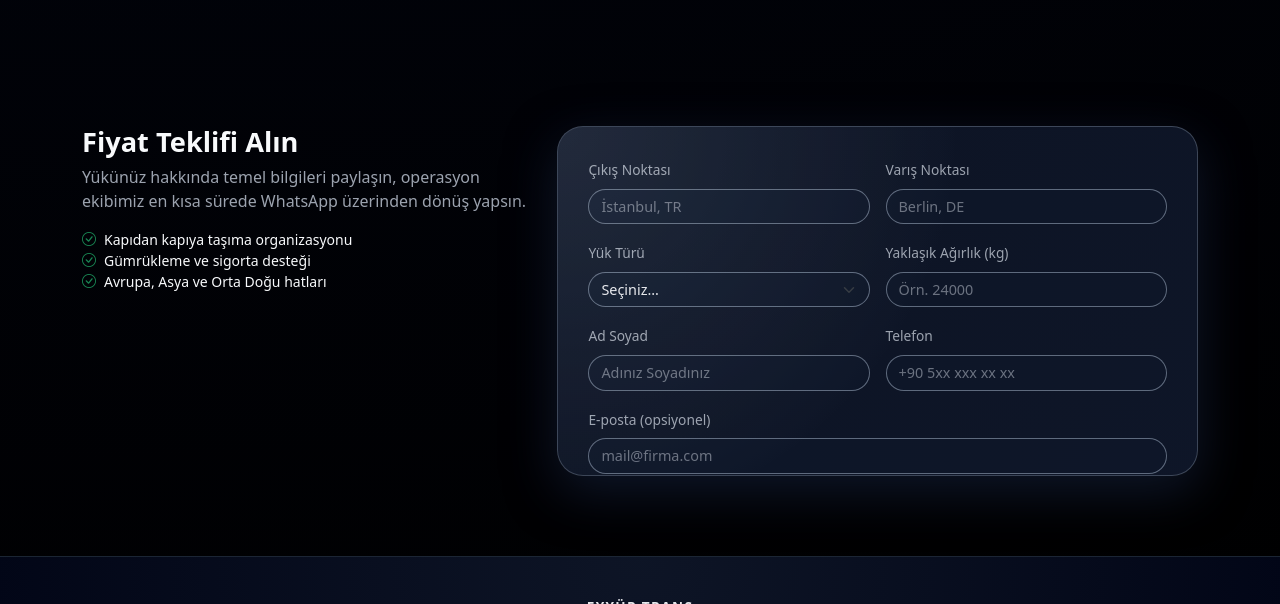
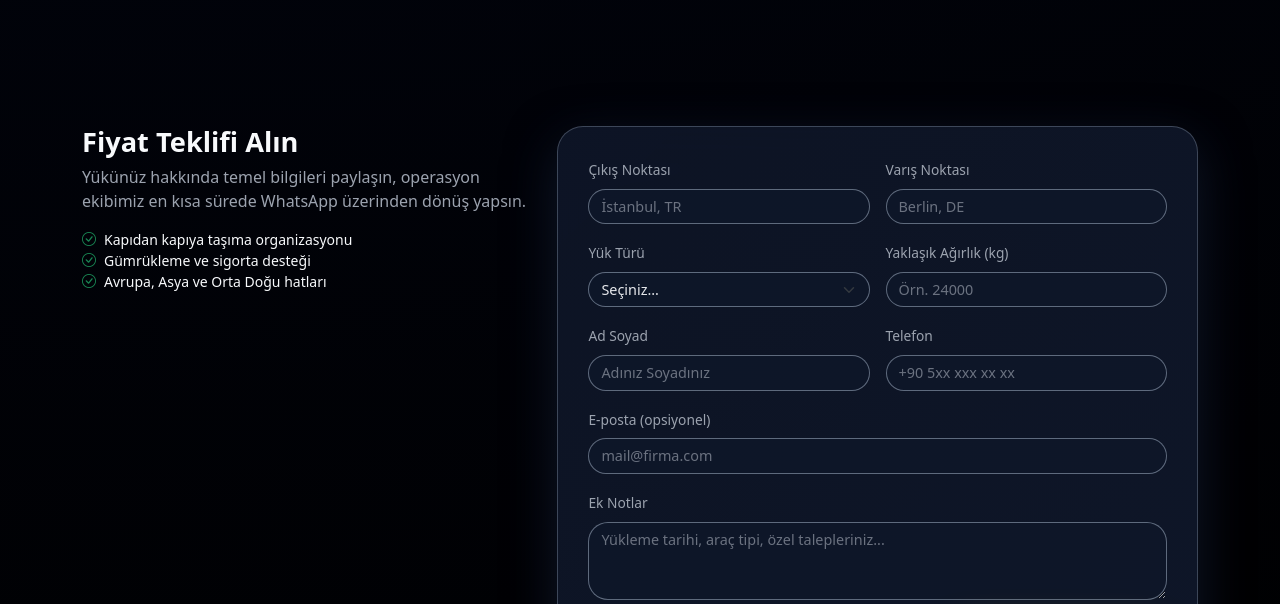
Before and after one commit to yunusibinibin-source/lojistik, a plain HTML site: page index.html in a window 1280 px wide. Shown: the part 3140-3744 px from the top of the page. Drawn offline with nearby package versions, Linux system fonts and the light colour scheme.

Commit message:
Update index.html

```diff
--- a/index.html
+++ b/index.html
@@ -322,6 +322,20 @@
       position: relative;
       overflow: hidden;
       height: 350px;
+    }
+     .glass-card2 {
+      background: linear-gradient(
+          135deg,
+          rgba(15, 23, 42, 0.85),
+          rgba(15, 23, 42, 0.95)
+        );
+      border-radius: 26px;
+      border: 1px solid rgba(148, 163, 184, 0.35);
+      box-shadow: 0 16px 50px rgba(15, 23, 42, 0.95);
+      backdrop-filter: blur(20px);
+      padding: 1.9rem;
+      position: relative;
+      overflow: hidden;
     }
 
     .glass-card::before {
@@ -859,7 +873,7 @@
         </div>
 
         <div class="col-lg-7">
-          <div class="glass-card">
+          <div class="glass-card2">
             <form id="quoteForm" class="row g-3">
               <div class="col-md-6">
                 <label for="fromLocation" class="form-label">Çıkış Noktası</label>
```
